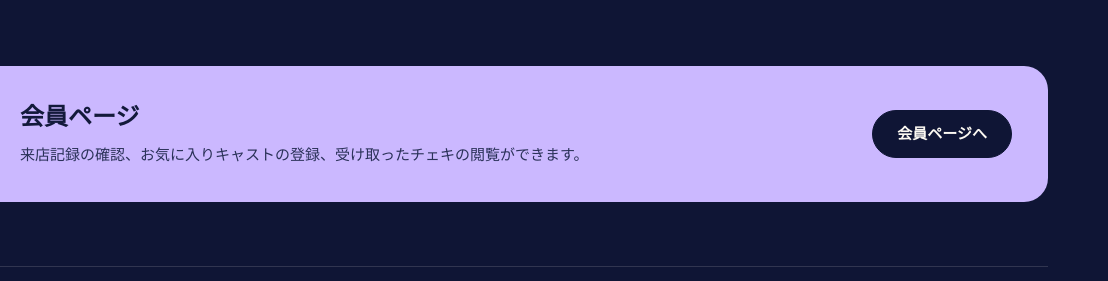
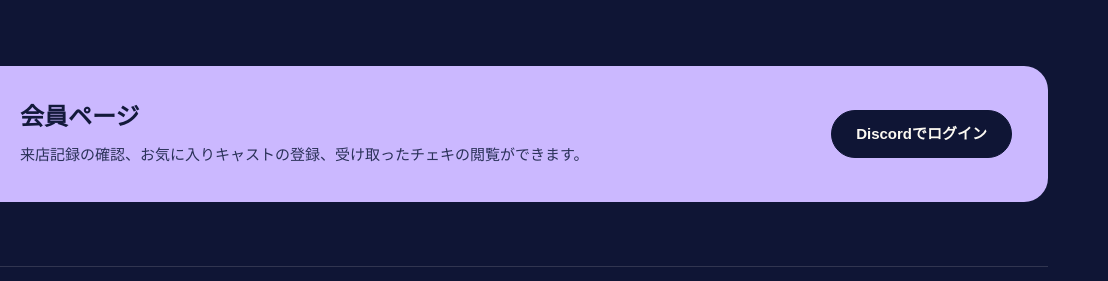
Before and after one commit to nocturne-planet-vrc/nocturne-planet-vrc.github.io, a website with bundled scripts: page public/index.html in a window 1280 px wide. Shown: the part 3264-3545 px from the top of the page, 172-1280 px from the left. Built offline with nearby package versions, Linux system fonts and the light colour scheme; files whose address does not match are found by name.

Commit message:
Use Discord login wording on the member banner

```diff
--- a/public/index.html
+++ b/public/index.html
@@ -206,7 +206,7 @@
           <h2>会員ページ</h2>
           <p>来店記録の確認、お気に入りキャストの登録、受け取ったチェキの閲覧ができます。</p>
         </div>
-        <a class="button pill" href="/member">会員ページへ</a>
+        <a class="button pill" href="/member">Discordでログイン</a>
       </div>
     </section>
   </main>
```
